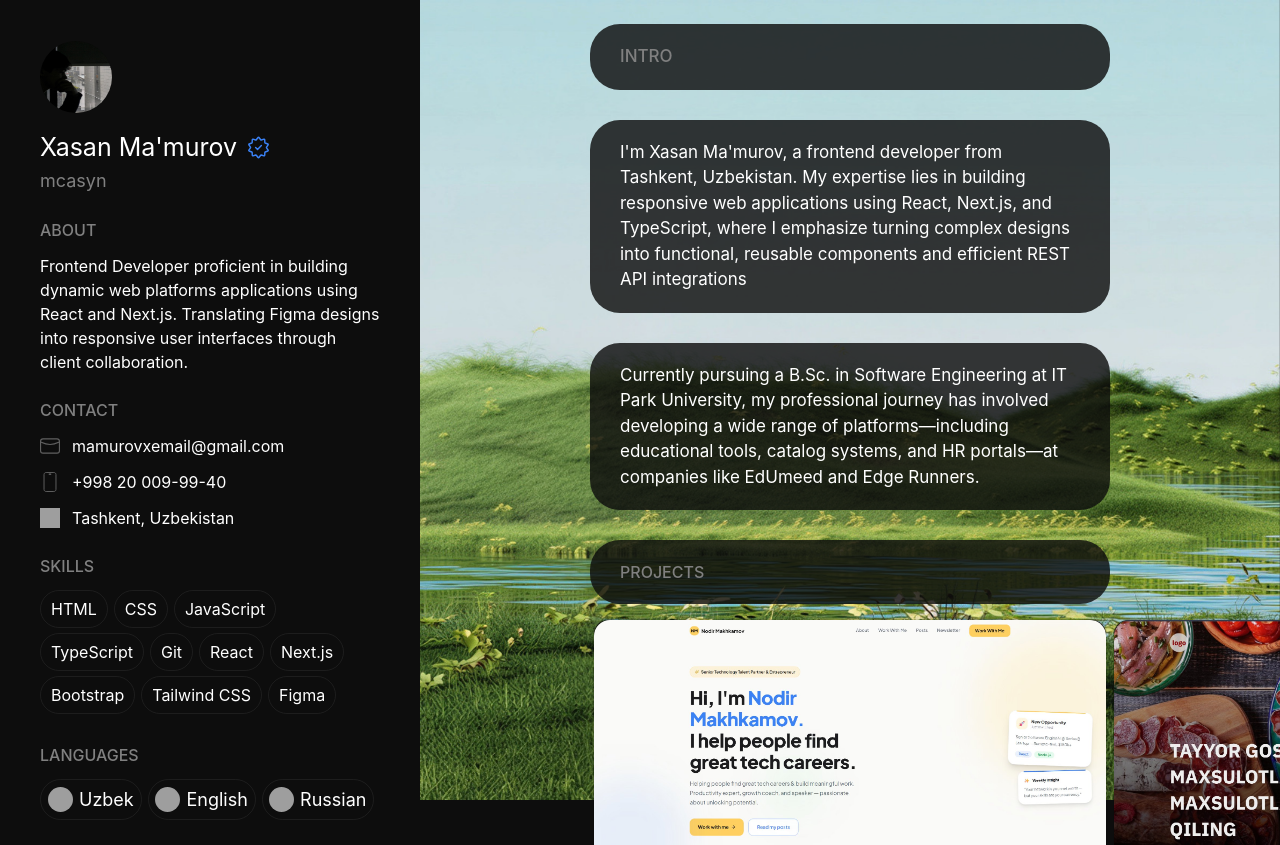
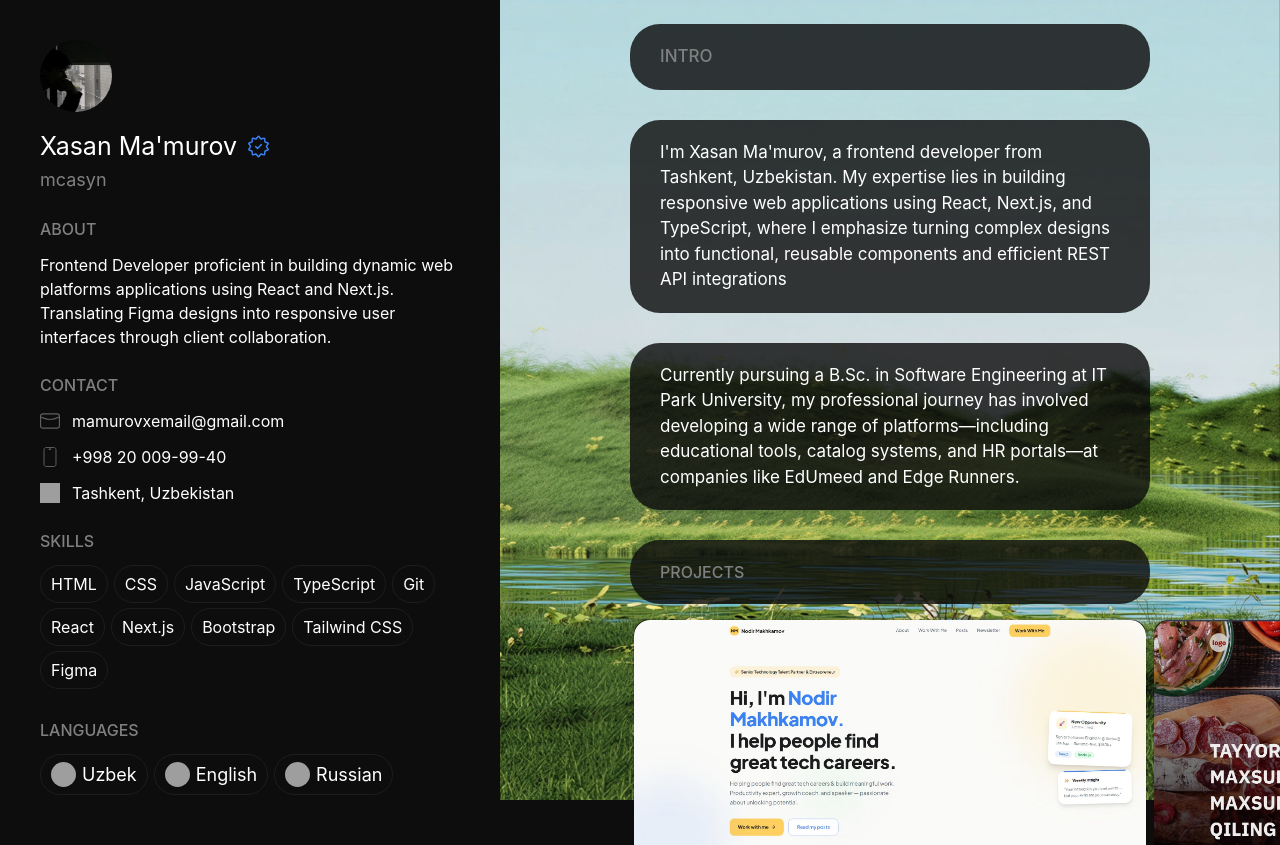
Before and after one commit to MXasan/portfolio-mcasyn, a React app: page / in a window 1280 px wide. Shown: the top 845 px of the page. Built offline with nearby package versions, Linux system fonts and the light colour scheme; grey boxes are pictures that could not be loaded; the HTML template or start-up script is replaced by a standard one.

Commit message:
restyle left side

```diff
--- a/src/app/App.css
+++ b/src/app/App.css
@@ -1,5 +1,6 @@
 .App {
     display: flex;
+    cursor: url('/cursor.svg'), auto !important;
 }
 
 .left {
@@ -8,13 +9,13 @@
     color: #fff;
     background: #0D0D0D;
     /* height: 100vh; */
-    max-width: 420px;
+    max-width: 500px;
     z-index: 1;
 }
 
 .left-side {
     position: sticky;
-    top: 1px;
+    top: 0px;
 }
 
 .right {
```
Also changed, not shown: public/cursor.jpg (added), public/cursor.svg (added).
